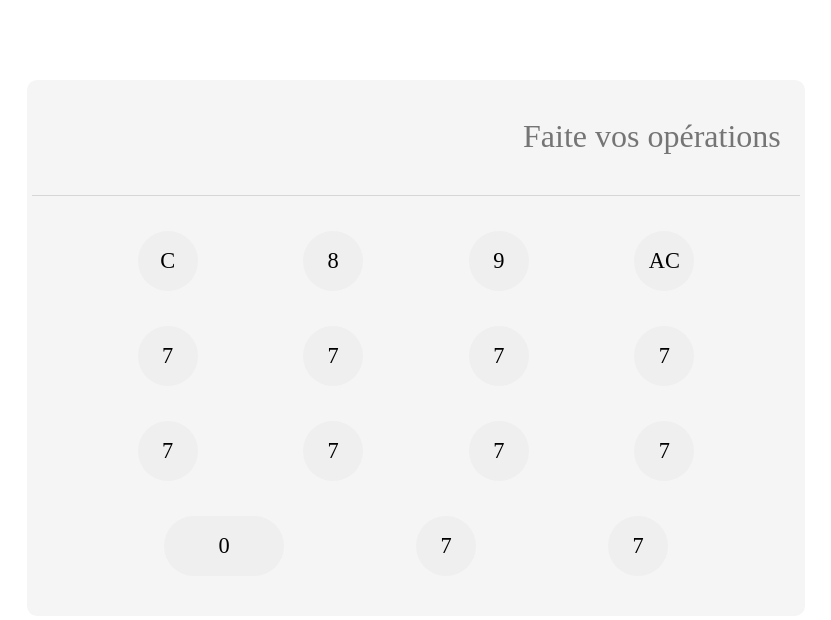
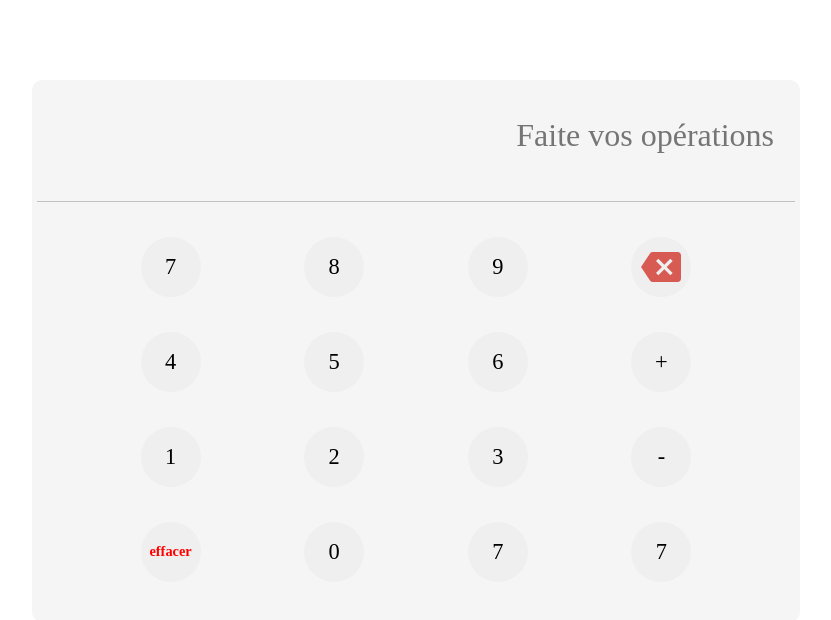
Before and after one commit to MOISESOROAROLITEC/cours_HTML_CSS, a plain HTML site: page calculator/index.html in a window 1280 px wide. Shown: the whole page, without its empty margins (224-1055 px from the left). Drawn offline with nearby package versions, Linux system fonts and the light colour scheme.

Commit message:
calculatrice en cours de finition

```diff
--- a/calculator/index.html
+++ b/calculator/index.html
@@ -6,6 +6,10 @@
 	<meta http-equiv="X-UA-Compatible" content="IE=edge">
 	<meta name="viewport" content="width=device-width, initial-scale=1.0">
 	<link rel="stylesheet" href="./style.css">
+	<link href="htt	ps://cdn.jsdelivr.net/npm/bootstrap@5.0.2/dist/css/bootstrap.min.css" rel="stylesheet"
+		integrity="sha384-EVSTQN3/azprG1Anm3QDgpJLIm9Nao0Yz1ztcQTwFspd3yD65VohhpuuCOmLASjC" crossorigin="anonymous">
+	<script src="https://kit.fontawesome.com/45e38e596f.js" crossorigin="anonymous"></script>
+	<link rel="stylesheet" href="https://unicons.iconscout.com/release/v4.0.0/css/line.css">
 
 	<title>Calculator</title>
 </head>
@@ -17,9 +21,9 @@
 		</div>
 		<hr>
 		<div class="padBox">
-			<div class="line line">
+			<div class="line">
 				<button>
-					C
+					7
 				</button>
 				<button>
 					8
@@ -29,41 +33,45 @@
 				</button>
 
 				<button>
-					AC
+					<img src="../images/delete.svg" alt="">
 				</button>
 			</div>
-			<div class="line line">
+			<div class="line">
 				<button>
-					7
+					4
 				</button>
 				<button>
-					7
+					5
 				</button>
 				<button>
-					7
+					6
 				</button>
 
 				<button>
-					7
+					+
 				</button>
 			</div>
-			<div class="line line">
+			<div class="line">
 				<button>
-					7
+					1
 				</button>
 				<button>
-					7
+					2
 				</button>
 				<button>
-					7
+					3
 				</button>
 
 				<button>
-					7
+					-
 				</button>
 			</div>
-			<div class="line line">
-				<button class="full">
+			<div class="line">
+
+				<button class="remove">
+					effacer
+				</button>
+				<button>
 					0
 				</button>
 
--- a/calculator/index.js
+++ b/calculator/index.js
@@ -11,12 +11,12 @@ console.dir(pad)
 var listKey = ""
 function clickButton(event) {
 	inputVal = input.value
-	console.log(event.target)
-	if(event.target.innerText === "AC"){
+	console.log(event.target.innerText)
+	if(event.target.innerText === ""){
 		input.value = input.value.slice(0, input.value.length - 1)
 		return
 	}
-		if(event.target.innerText === "C"){
+	if(event.target.innerText === "effacer"){
 		input.value = ""
 		return
 	}
--- a/calculator/style.css
+++ b/calculator/style.css
@@ -61,6 +61,8 @@ hr {
 	cursor: pointer;
 	font-size: 1.4rem;
 	font-family: ubuntu;
+	margin: 0;
+	padding: 0;
 }
 
 .line button:hover {
@@ -75,3 +77,14 @@ hr {
 	width: 120px;
 	border-radius: 60px;
 }
+
+img {
+	width: 40px;
+	height: 40px;
+}
+
+.line .remove {
+	font-size: 0.9rem;
+	color: red;
+	font-weight: bold;
+}
```
Also changed, not shown: images/ankh.svg (added), images/delete-left-solid.svg (added), images/delete.png (added), images/delete.svg (added), images/times.svg (added).
